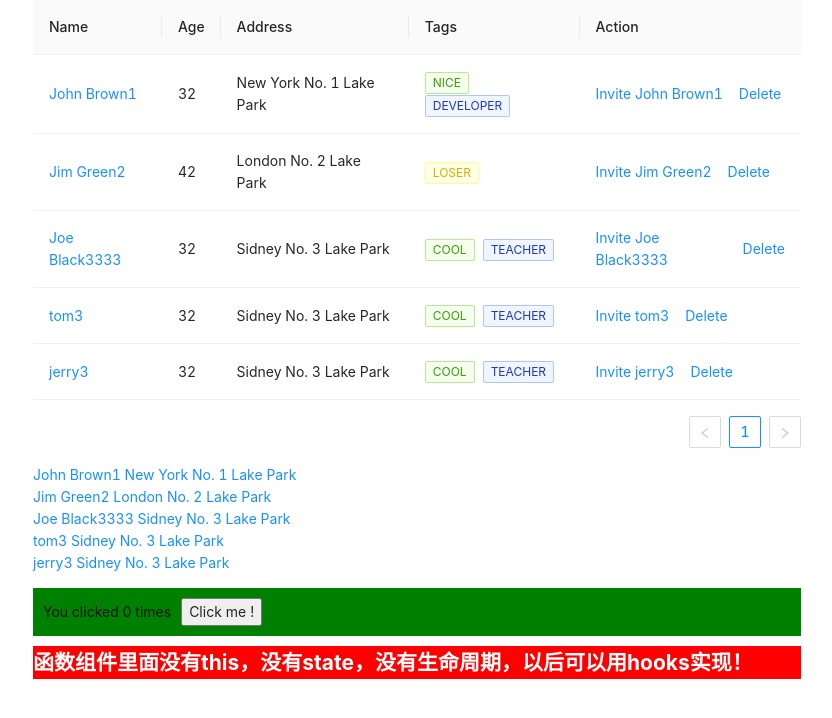
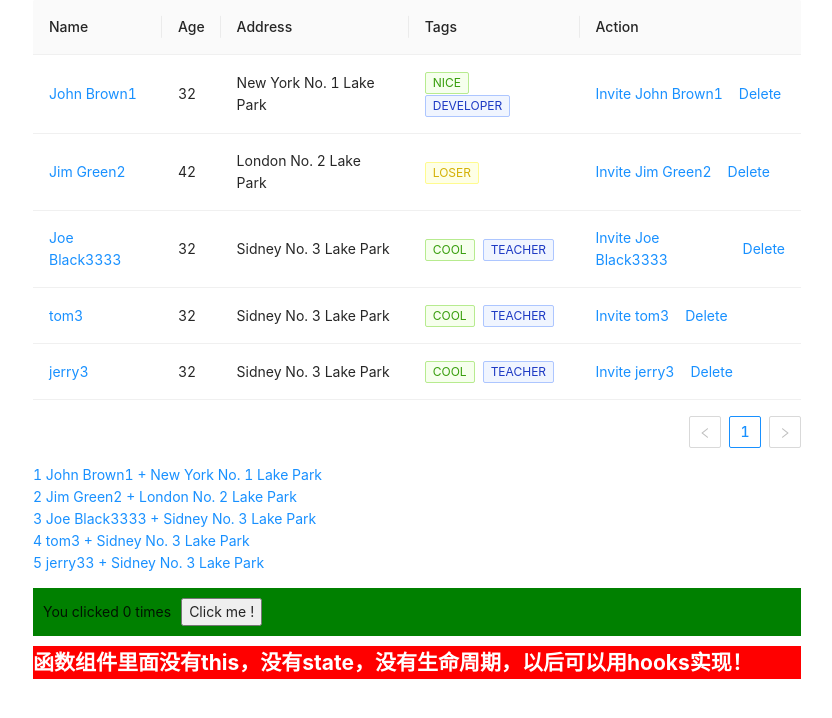
Before and after one commit to rexzhang4799/my-app, a React (Create React App) app: page / in a window 1280 px wide. Shown: the top 718 px of the page, without its empty margins (223-1055 px from the left). Built offline with nearby package versions, Linux system fonts and the light colour scheme.

Commit message:
modif more

```diff
--- a/src/components/Ulist.jsx
+++ b/src/components/Ulist.jsx
@@ -37,20 +37,20 @@ const Ulist = () => {
     },
     {
       key: '5',
-      name: 'jerry3',
+      name: 'jerry33',
       age: 32,
       address: 'Sidney No. 3 Lake Park',
       tags: ['cool', 'teacher'],
       link:'3.qq.com',
     },
   ];
-  const Lists = data.map(Item=>
-      <li key={Item.key}><a href={Item.link}>{Item.name + ' ' + Item.address}</a></li>
+  const lists = data.map(Item=>
+      <li key={Item.key}><a href={Item.link}>{Item.key+ ' ' + Item.name + ' + ' + Item.address}</a></li>
 
   );
   return(
     <ul>
-       {Lists}
+       {lists}
     </ul>
   )
 }
```
